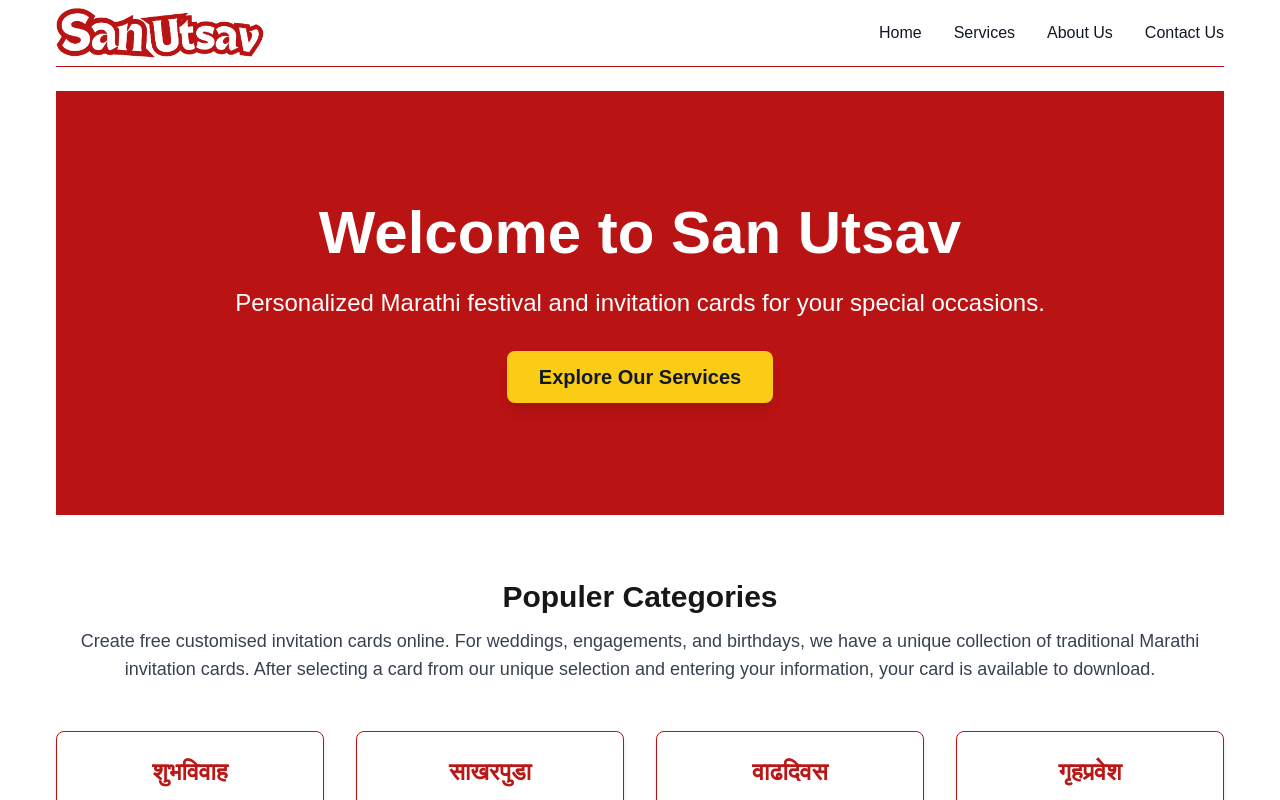
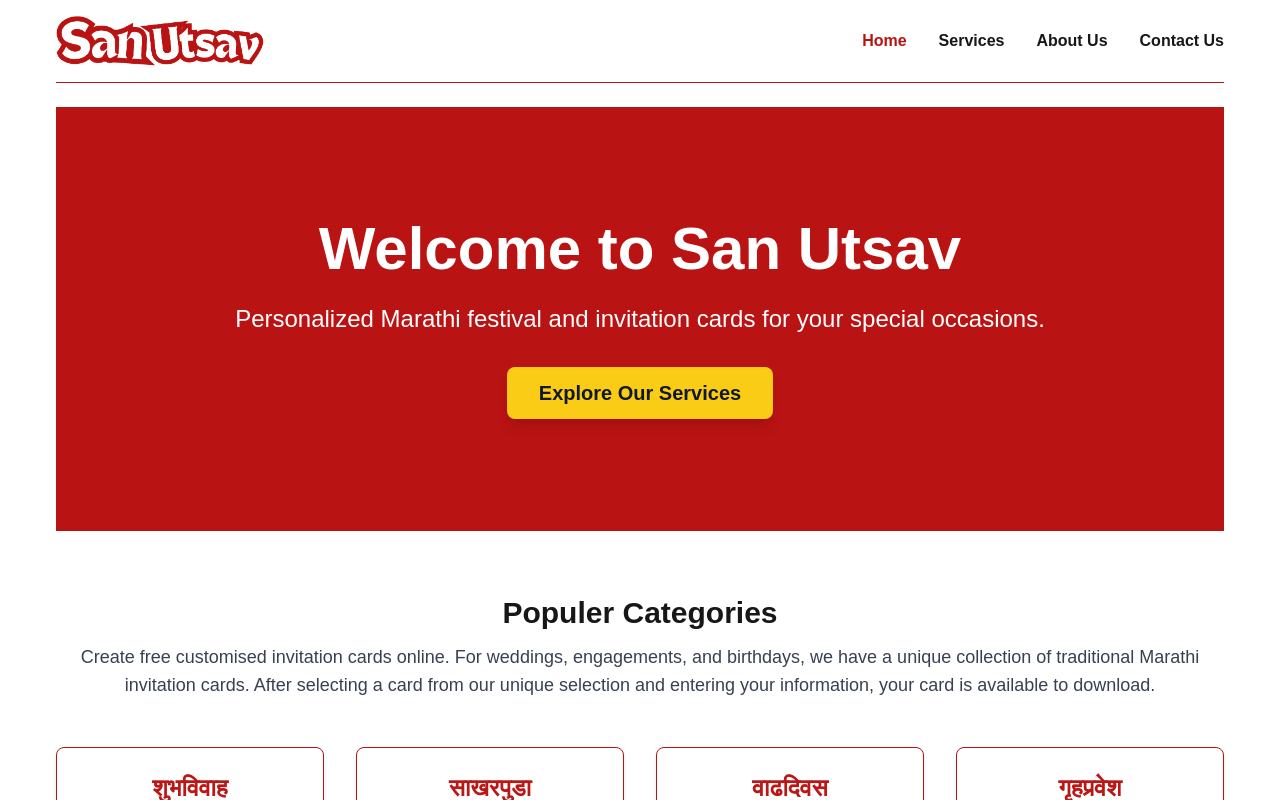
Before and after one commit to ankushchavan0411/san-cards, a Next.js app: page / in a window 1280 px wide. Shown: the top 800 px of the page. Built offline with nearby package versions, Linux system fonts and the light colour scheme.

Commit message:
update hover color

```diff
--- a/src/components/Header/Navbar/index.tsx
+++ b/src/components/Header/Navbar/index.tsx
@@ -4,12 +4,13 @@
 
 /** @format */
 import Image from "next/image";
-
+import { usePathname } from "next/navigation";
 import Link from "next/link";
 import React, { useState } from "react";
 
 const Navbar: React.FC = () => {
   const [isOpen, setIsOpen] = useState(false);
+  const pathname = usePathname();
 
   const links = [
     { href: "/", label: "Home" },
@@ -24,7 +25,7 @@
 
   return (
     <nav className="mb-6 border-b border-primary">
-      <div className="flex flex-wrap items-center justify-between mx-auto py-2">
+      <div className="flex flex-wrap items-center justify-between mx-auto py-4">
         {/* Logo Section */}
         <Link
           href="/"
@@ -69,17 +70,14 @@
           className={`${isOpen ? "block" : "hidden"} w-full md:block md:w-auto`}
           id="navbar-default"
         >
-          <ul className="font-medium flex flex-col p-4 md:p-0 mt-4 border border-gray-100 rounded-lg bg-gray-50 md:flex-row md:space-x-8 rtl:space-x-reverse md:mt-0 md:border-0 md:bg-white dark:bg-gray-800 md:dark:bg-gray-900 dark:border-gray-700">
+          <ul className="font-medium flex flex-col p-4 md:p-0 mt-4 border border-primary rounded-lg  md:flex-row md:space-x-8 rtl:space-x-reverse md:mt-0 md:border-0">
             {links.map((link, index) => (
               <li key={index}>
                 <Link
                   href={link.href}
-                  className={`block py-2 px-3 text-gray-900 rounded hover:bg-gray-100 md:hover:bg-transparent md:border-0 md:hover:text-blue-700 md:p-0 dark:text-white md:dark:hover:text-blue-500 dark:hover:bg-gray-700 dark:hover:text-white md:dark:hover:bg-transparent ${
-                    link.href === "/"
-                      ? "text-blue-700 md:dark:text-blue-500"
-                      : ""
-                  }`}
-                  aria-current={link.href === "/" ? "page" : undefined}
+                  className={`block py-2 px-3 rounded hover:bg-primary hover:text-white md:hover:bg-transparent md:border-0 md:hover:text-primary md:p-0 font-bold ${
+                    !isOpen && pathname === link.href ? "text-primary" : ""
+                  } ${isOpen && pathname === link.href ? "bg-primary text-white" : ""}`}
                 >
                   {link.label}
                 </Link>
--- a/src/components/Policies/PolicyNavigationLinks/index.tsx
+++ b/src/components/Policies/PolicyNavigationLinks/index.tsx
@@ -17,7 +17,11 @@
   return (
     <ul className="flex flex-wrap items-center mb-6 text-sm font-medium sm:mb-0 gap-4">
       {links.map((link, index) => (
-        <Link key={index} href={link.href} className="hover:underline">
+        <Link
+          key={index}
+          href={link.href}
+          className="hover:underline hover:text-primary hover:font-bold"
+        >
           {link.label}
         </Link>
       ))}
```
